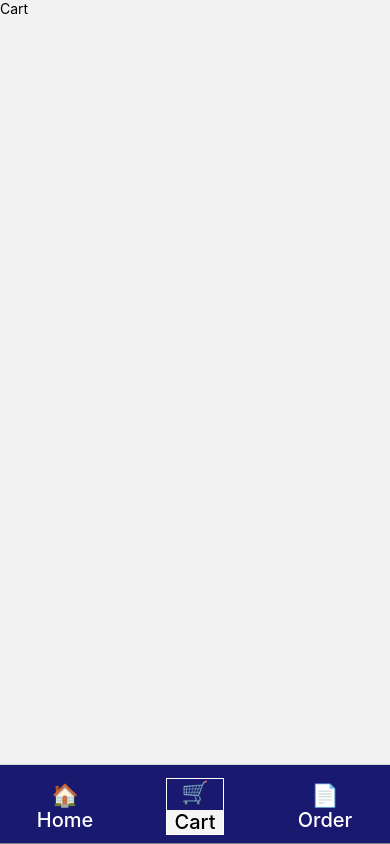
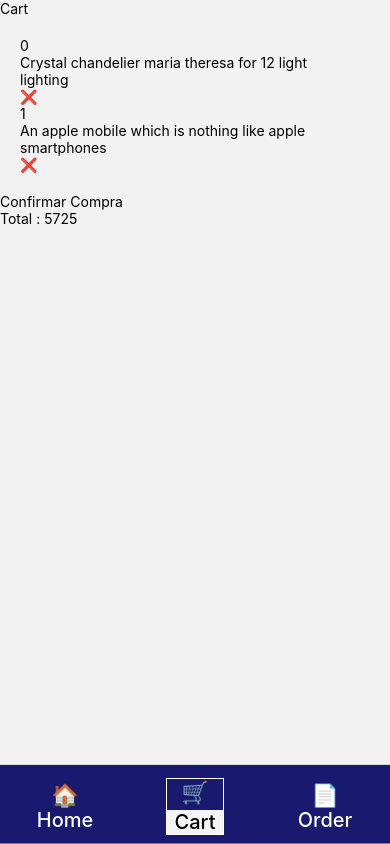
Before and after one commit to leoTechnologyDeveloper/ecommerce_react_native, a React Native app: screen /Cart in a window 390 px wide. Built offline with nearby package versions, Linux system fonts and the light colour scheme.

Commit message:
Initial orders and carrito

```diff
--- a/App.js
+++ b/App.js
@@ -20,8 +20,9 @@ const App = () => {
 
   return (
     <>
+      <StatusBar backgroundColor={colors.sea1} />
+
       <NavigationContainer>
-        <StatusBar backgroundColor={colors.sea1} />
         <MainNavigator />
       </NavigationContainer>
     </>
--- a/package.json
+++ b/package.json
@@ -12,13 +12,15 @@
     "@react-navigation/bottom-tabs": "^6.5.16",
     "@react-navigation/native": "^6.1.10",
     "@react-navigation/native-stack": "^6.9.18",
+    "@reduxjs/toolkit": "^2.2.1",
     "expo": "~50.0.6",
     "expo-font": "^11.10.2",
     "expo-status-bar": "~1.11.1",
     "react": "18.2.0",
     "react-native": "0.73.4",
     "react-native-safe-area-context": "4.8.2",
-    "react-native-screens": "~3.29.0"
+    "react-native-screens": "~3.29.0",
+    "react-redux": "^9.1.0"
   },
   "devDependencies": {
     "@babel/core": "^7.20.0"
--- /dev/null
+++ b/src/components/OrderItem.js
@@ -0,0 +1,18 @@
+import { StyleSheet, Text, View } from "react-native";
+
+const OrderItem = ({ order }) => {
+  return (
+    <View>
+      <>
+        <Text>{order.total}</Text>
+        {/* <Text>{item.description}</Text>
+        <Text>{item.category}</Text> */}
+        <Text>❌</Text>
+      </>
+    </View>
+  );
+};
+
+export default OrderItem;
+
+const styles = StyleSheet.create({});
--- a/src/screens/Cart.js
+++ b/src/screens/Cart.js
@@ -1,13 +1,41 @@
-import { StyleSheet, Text, View } from "react-native";
+import { StyleSheet, Text, View, FlatList, Pressable } from "react-native";
+import colors from "../utils/globals/colors";
+import cart from "../utils/data/cart.json";
 
 const Cart = () => {
   return (
     <View>
       <Text>Cart</Text>
+
+      <FlatList
+        style={styles.container}
+        data={cart.items}
+        keyExtractor={(item) => item.id}
+        renderItem={({ item }) => (
+          // <IndividualCategory item={item} navigation={navigation} />
+          <>
+            <Text>{item.id}</Text>
+            <Text>{item.description}</Text>
+            <Text>{item.category}</Text>
+            <Text>❌</Text>
+          </>
+        )}
+      />
+      <View>
+        <Pressable>
+          <Text>Confirmar Compra</Text>
+        </Pressable>
+        <Text>Total : {cart.total}</Text>
+      </View>
     </View>
   );
 };
 
 export default Cart;
 
-const styles = StyleSheet.create({});
+const styles = StyleSheet.create({
+  container: {
+    backgroundColor: colors.sea2,
+    padding: 20,
+  },
+});
--- a/src/screens/Order.js
+++ b/src/screens/Order.js
@@ -1,13 +1,28 @@
-import { StyleSheet, Text, View } from "react-native";
+import { StyleSheet, Text, View, FlatList } from "react-native";
+import orders from "../utils/data/order.json";
+import colors from "../utils/globals/colors";
+import OrderItem from "../components/OrderItem";
 
 const Order = () => {
   return (
     <View>
       <Text>Order</Text>
+      <FlatList
+        style={styles.container}
+        data={orders}
+        keyExtractor={(item) => item.id}
+        renderItem={({ item }) => <OrderItem order={item} />}
+      />
+      <Text>After flat</Text>
     </View>
   );
 };
 
 export default Order;
 
-const styles = StyleSheet.create({});
+const styles = StyleSheet.create({
+  container: {
+    backgroundColor: colors.sea2,
+    padding: 20,
+  },
+});
--- /dev/null
+++ b/src/utils/data/cart.json
@@ -0,0 +1,45 @@
+{
+    "total": 5725,
+    "nombre": "I am the carrito ",
+    "items":[
+        {
+        "id": 0,
+        "cantidadComprados":5,
+        "title": "Crystal chandelier maria theresa for 12 light",
+        "description": "Crystal chandelier maria theresa for 12 light",
+        "price": 47,
+        "discountPercentage": 16,
+        "rating": 4.74,
+        "stock": 133,
+        "brand": "YIOSI",
+        "category": "lighting",
+        "thumbnail": "https://i.dummyjson.com/data/products/100/thumbnail.jpg",
+        "images": [
+          "https://i.dummyjson.com/data/products/100/1.jpg",
+          "https://i.dummyjson.com/data/products/100/2.jpg",
+          "https://i.dummyjson.com/data/products/100/3.jpg",
+          "https://i.dummyjson.com/data/products/100/thumbnail.jpg"
+        ]
+      },
+     {
+        "id": 1,
+        "cantidadComprados":10,
+        "title": "iPhone 9",
+        "description": "An apple mobile which is nothing like apple",
+        "price": 549,
+        "discountPercentage": 12.96,
+        "rating": 4.69,
+        "stock": 94,
+        "brand": "Apple",
+        "category": "smartphones",
+        "thumbnail": "https://i.dummyjson.com/data/products/1/thumbnail.jpg",
+        "images": [
+          "https://i.dummyjson.com/data/products/1/1.jpg",
+          "https://i.dummyjson.com/data/products/1/2.jpg",
+          "https://i.dummyjson.com/data/products/1/3.jpg",
+          "https://i.dummyjson.com/data/products/1/4.jpg",
+          "https://i.dummyjson.com/data/products/1/thumbnail.jpg"
+        ]
+      }
+    ]
+}
--- a/src/utils/data/categorias.json
+++ b/src/utils/data/categorias.json
@@ -1,7 +1,7 @@
 [
     "smartphones",
     "laptops",
-    "fragrances",
+    "fragances",
     "skincare",
     "groceries",
     "home-decoration",
--- /dev/null
+++ b/src/utils/data/order.json
@@ -0,0 +1,95 @@
+[
+    {
+        "total": 589,
+        "id": 1,
+        "userId": 2,
+        "createAt": 111111111,
+        "items": [
+            {
+                "id": 1,
+                "quantity": 10,
+                "title": "iPhone 9",
+                "description": "An apple mobile which is nothing like apple",
+                "price": 549,
+                "discountPercentage": 12.96,
+                "rating": 4.69,
+                "stock": 94,
+                "brand": "Apple",
+                "category": "smartphones",
+                "thumbnail": "https://i.dummyjson.com/data/products/1/thumbnail.jpg",
+                "images": [
+                  "https://i.dummyjson.com/data/products/1/1.jpg",
+                  "https://i.dummyjson.com/data/products/1/2.jpg",
+                  "https://i.dummyjson.com/data/products/1/3.jpg",
+                  "https://i.dummyjson.com/data/products/1/4.jpg",
+                  "https://i.dummyjson.com/data/products/1/thumbnail.jpg"
+                ]
+              },
+              {
+                "id": 3,
+                "quantity": 20,
+                "title": "Samsung Universe 9",
+                "description": "Samsung's new variant which goes beyond Galaxy to the Universe",
+                "price": 1249,
+                "discountPercentage": 15.46,
+                "rating": 4.09,
+                "stock": 36,
+                "brand": "Samsung",
+                "category": "smartphones",
+                "thumbnail": "https://i.dummyjson.com/data/products/3/thumbnail.jpg",
+                "images": [
+                  "https://i.dummyjson.com/data/products/3/1.jpg"
+                ]
+              }
+
+        ]
+    },
+    {
+        "total": 1000,
+        "id": 2,
+        "userId": 4,
+        "createAt": 222222222,
+        "items": [
+            {
+                "id": 10,
+                "quantity": 100,
+                "title": "HP Pavilion 15-DK1056WM",
+                "description": "HP Pavilion 15-DK1056WM Gaming Laptop 10th Gen Core i5, 8GB, 256GB SSD, GTX 1650 4GB, Windows 10",
+                "price": 1099,
+                "discountPercentage": 6.18,
+                "rating": 4.43,
+                "stock": 89,
+                "brand": "HP Pavilion",
+                "category": "laptops",
+                "thumbnail": "https://i.dummyjson.com/data/products/10/thumbnail.jpeg",
+                "images": [
+                  "https://i.dummyjson.com/data/products/10/1.jpg",
+                  "https://i.dummyjson.com/data/products/10/2.jpg",
+                  "https://i.dummyjson.com/data/products/10/3.jpg",
+                  "https://i.dummyjson.com/data/products/10/thumbnail.jpeg"
+                ]
+              },
+              {
+                "id": 15,
+                "quantity": 200,
+                "title": "Eau De Perfume Spray",
+                "description": "Genuine  Al-Rehab spray perfume from UAE/Saudi Arabia/Yemen High Quality",
+                "price": 30,
+                "discountPercentage": 10.99,
+                "rating": 4.7,
+                "stock": 105,
+                "brand": "Lord - Al-Rehab",
+                "category": "fragrances",
+                "thumbnail": "https://i.dummyjson.com/data/products/15/thumbnail.jpg",
+                "images": [
+                  "https://i.dummyjson.com/data/products/15/1.jpg",
+                  "https://i.dummyjson.com/data/products/15/2.jpg",
+                  "https://i.dummyjson.com/data/products/15/3.jpg",
+                  "https://i.dummyjson.com/data/products/15/4.jpg",
+                  "https://i.dummyjson.com/data/products/15/thumbnail.jpg"
+                ]
+              }
+
+        ]
+    }
+]
```
Also changed, not shown: src/features/cart/cartSlice.js (added, +20 -0 lines), src/features/counter/counterSlice.js (added, +30 -0 lines), 1 other file (tests, documents, lock files or other folders).
